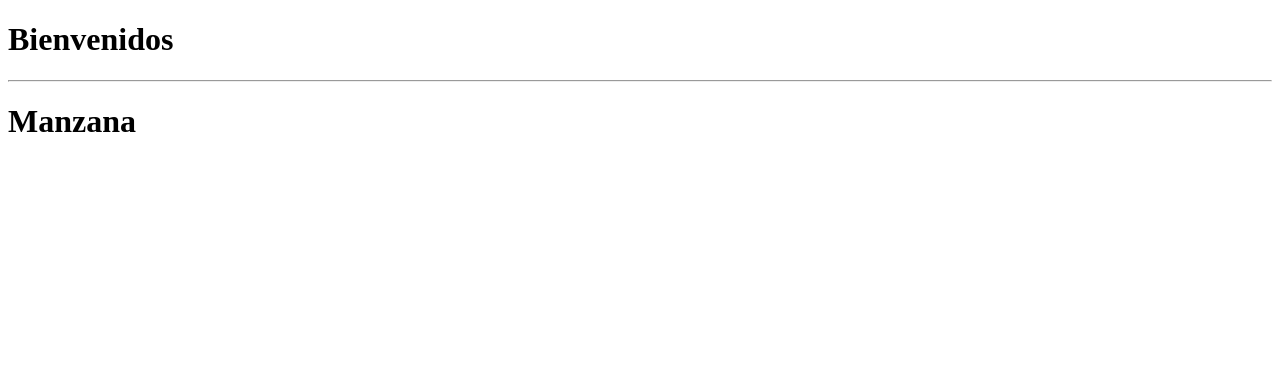
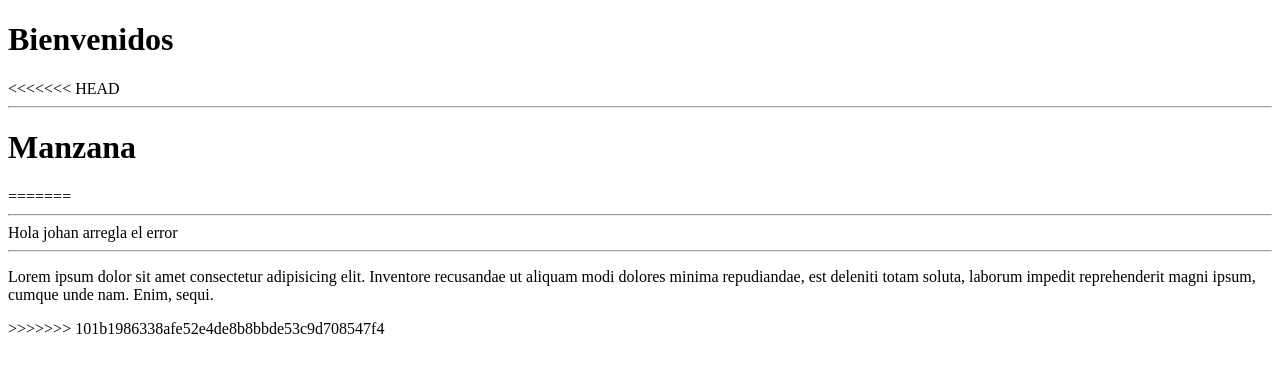
Before and after one commit to JohanRomulo/web, a plain HTML site: page index.html in a window 1280 px wide. Drawn offline with Linux system fonts and the light colour scheme.

Commit message:
se agrego a via

```diff
--- a/index.html
+++ b/index.html
@@ -7,7 +7,12 @@
 </head>
 <body>
     <h1>Bienvenidos</h1>
+<<<<<<< HEAD
     <hr>
     <h1>Manzana</h1>
+=======
+    <hr>Hola johan arregla el error<hr>
+     <p>Lorem ipsum dolor sit amet consectetur adipisicing elit. Inventore recusandae ut aliquam modi dolores minima repudiandae, est deleniti totam soluta, laborum impedit reprehenderit magni ipsum, cumque unde nam. Enim, sequi.</p>
+>>>>>>> 101b1986338afe52e4de8b8bbde53c9d708547f4
 </body>
 </html>
```
